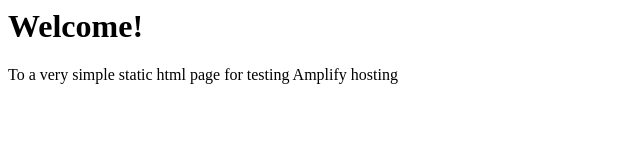
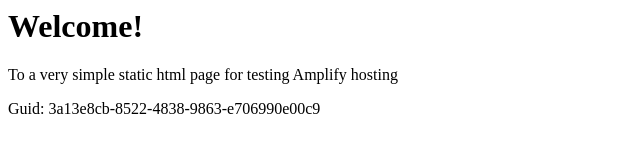
Before and after one commit to aws-aemilia-cdg/Github-PR-Commit-Integration-Test-DoNotTouch-v1-preprod-eu-west-3, a website: page src/index.html in a window 1280 px wide. Shown: the whole page, without its empty margins (0-640 px from the left). Drawn offline with Linux system fonts and the light colour scheme.

Commit message:
commit from integ tests

```diff
--- a/src/index.html
+++ b/src/index.html
@@ -1,3 +1,5 @@
+
+
 <html lang="en">
 
 <head>
@@ -10,6 +12,6 @@
 <body>
     <h1>Welcome!</h1>
     <p>To a very simple static html page for testing Amplify hosting</p>
-</body>
+    <p>Guid: 3a13e8cb-8522-4838-9863-e706990e00c9</p></body>
 
 </html>
```
